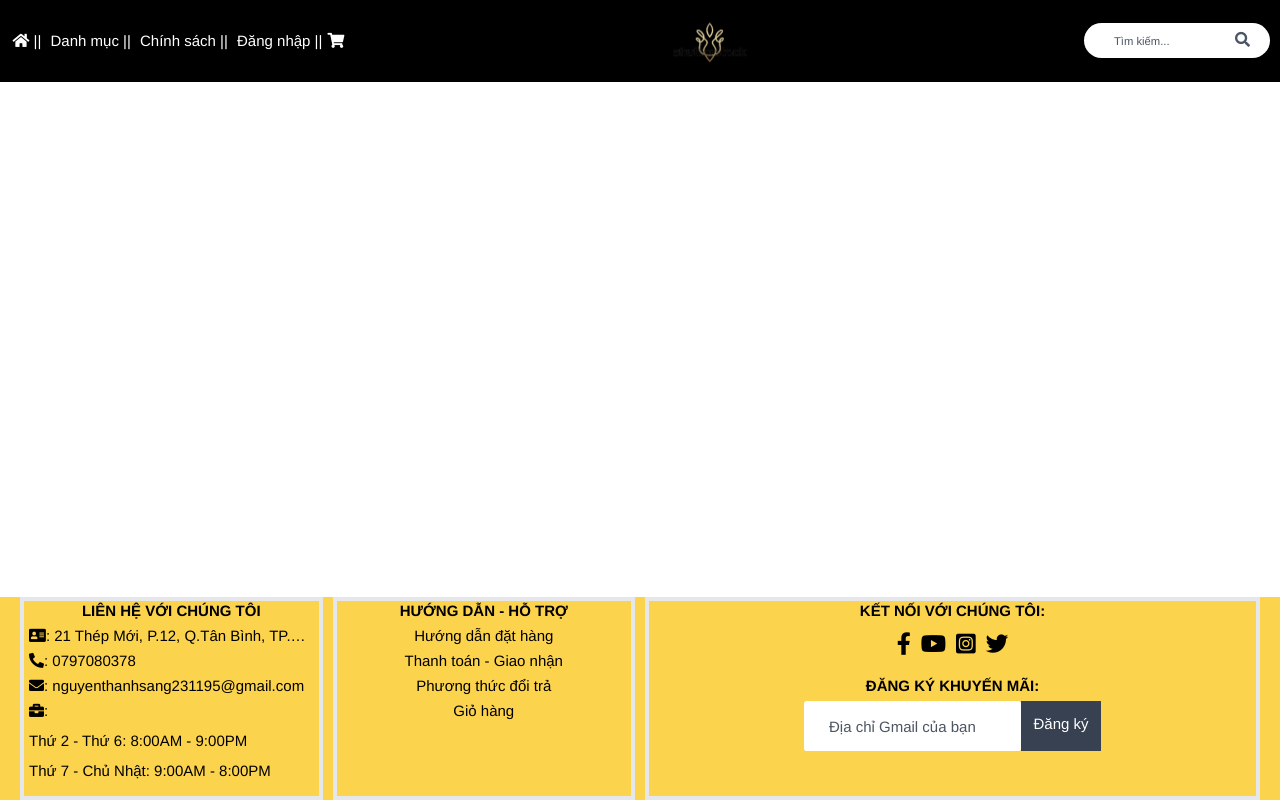
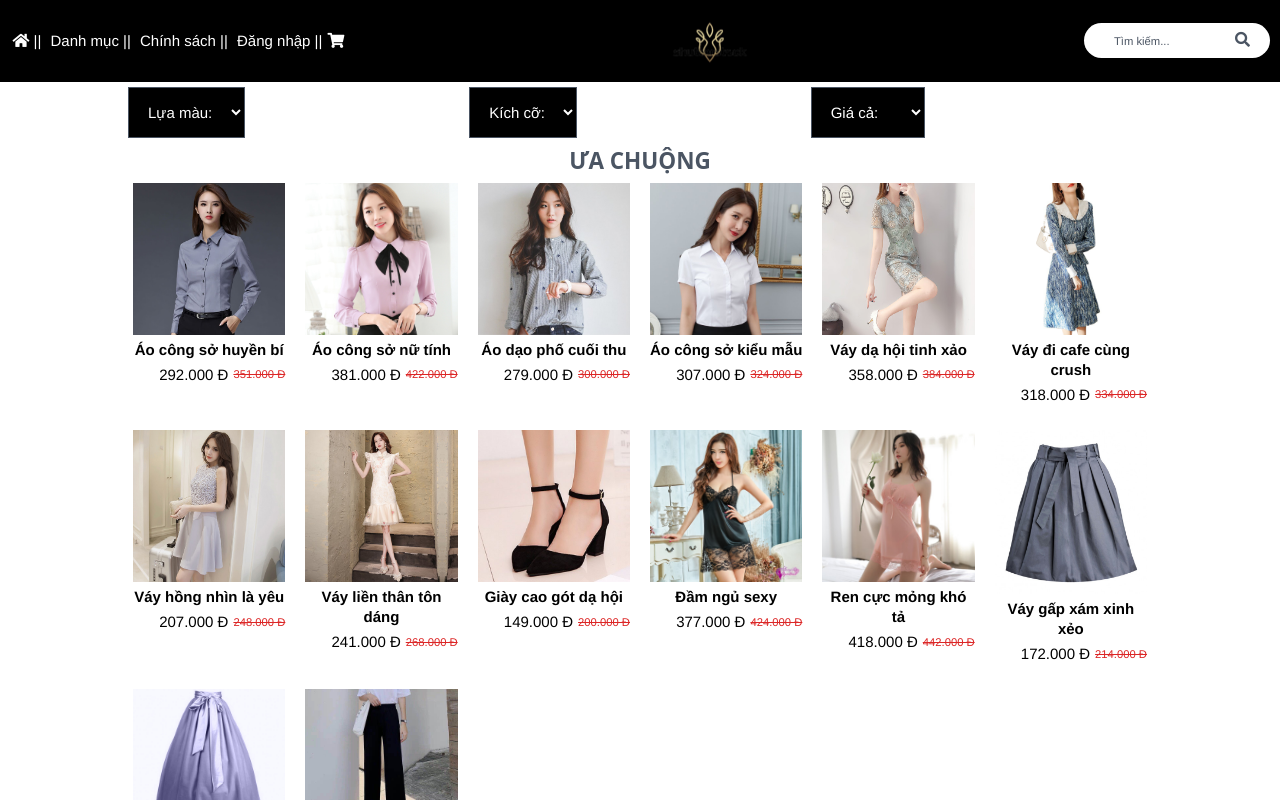
Before and after one commit to nguyenthanhsang231195/Tailwind-Reactjs-Nodejs-MongoDB, a React (Create React App) app in the folder Frontend/: page /category in a window 1280 px wide. Built offline with nearby package versions, Linux system fonts and the light colour scheme.

Commit message:
Screen I

```diff
--- a/Frontend/src/App.js
+++ b/Frontend/src/App.js
@@ -5,11 +5,12 @@ import './App.css';
 // Components
 import { Navbar } from './Components/HeaderComponents/Navbar/Navbar';
 import { Dropdown } from './Components/HeaderComponents/Navbar/Dropdown';
-
+import Footer from './Components/FooterComponents/Footer';
 
 // Screen
 import HomeScreen from './Screens/HomeScreen';
-import Footer from './Components/FooterComponents/Footer';
+import CategoryScreen from './Screens/CategoryScreen';
+import ProductScreen from './Screens/ProductScreen';
 
 function App() {
     return (
@@ -23,6 +24,10 @@ function App() {
     <main className="main-website">
         {/* HomeScreen */}
         <Route path="/" component={HomeScreen} exact />
+
+        {/* Screen */}
+        <Route path="/category" component={CategoryScreen} exact />
+        <Route path="/product/:slug" component={ProductScreen} />
     </main>
 
     <footer className="footer-website">
--- a/Frontend/src/Components/HeaderComponents/Navbar/Dropdown.js
+++ b/Frontend/src/Components/HeaderComponents/Navbar/Dropdown.js
@@ -18,11 +18,10 @@ export const Dropdown = () => {
         }
     </span>
 
-
     <div className=
         {sidebar
-        ? 'fixed grid grid-rows-4 items-center text-center bg-black w-full h-auto left-0 duration-300'
-        : 'fixed grid grid-rows-4 items-center text-center bg-purple-500 bg-opacity-50 w-full h-auto -left-full duration-700'}>
+        ? 'fixed grid grid-rows-4 items-center text-center bg-black w-full h-auto left-0 duration-300 z-10'
+        : 'fixed grid grid-rows-4 items-center text-center bg-purple-500 bg-opacity-50 w-full h-auto -left-full duration-700 z-10'}>
         <Link to="/">
             <h2 className="text-2xl font-bold text-white my-2 uppercase"> Trang chủ </h2>
          </Link>
--- /dev/null
+++ b/Frontend/src/Screens/CategoryScreen.js
@@ -0,0 +1,67 @@
+import React from 'react'
+import { Link } from 'react-router-dom'
+import productData from '../Data/data'
+import formatCurrency from '../util'
+
+export default function CategoryScreen() {
+    return (
+<div className="relative w-4/5 m-auto text-2xl">
+    {/* Filter */}
+    <div className="relative flex w-full h-auto my-2">
+        <div className="flex-1">
+            <select className="relative p-6 mr-6 border border-gray-600 bg-black text-white">
+                <option disabled selected> Lựa màu: </option>
+                <option> White </option>
+                <option> Black </option>
+                <option> Red </option>
+                <option> Blue </option>
+                <option> Yellow </option>
+                <option> Green </option>
+            </select>
+        </div>
+        <div className="flex-1">
+            <select className="relative p-6 mr-6 border border-gray-600 bg-black text-white">
+                <option disabled selected> Kích cỡ: </option>
+                <option> S </option>
+                <option> M </option>
+                <option> L </option>
+                <option> XL </option>
+            </select>
+        </div>
+        <div className="flex-1">
+            <select className="relative p-6 mr-6 border border-gray-600 bg-black text-white">
+                <option disabled selected> Giá cả: </option>
+                <option> Mắc nhất </option>
+                <option> Rẻ Nhất </option>
+            </select>
+        </div>
+    </div>
+    {/* Product */}
+    <div className="relative w-full h-auto m-auto py-2">
+        <div className="relative justify-center items-center text-center">
+            <h2 className="text-4xl font-extrabold font-sans text-gray-600 uppercase"> Ưa chuộng </h2>
+        </div>
+        <div className="relative block">
+            <ul className="relative grid grid-cols-2 gap-4 w-full md:grid-cols-4 lg:grid-cols-6">
+            {productData.getAllProducts().map((product) =>
+                <li key={product._id}>
+                    <div className="relative justify-center items-center text-center">
+                    <Link to={`/product/${product.slug}`} className="text-2xl text-black font-bold">
+                        <img src={product.image_main} alt={product.name} />
+                    </Link>
+                    <Link to={`/product/${product.slug}`} className="text-2xl text-black font-bold">
+                        <h2 className="my-2"> {product.name} </h2>
+                    </Link>
+                        <div className="flex justify-end items-center text-center">
+                            <h3 className="text-xl mr-2 md:text-2xl"> {formatCurrency(product.price)} </h3>
+                            <h4 className="text-red-600 line-through text-lg"> {formatCurrency(product.pricesell)} </h4>
+                        </div>
+                    </div>
+                </li>
+            )}
+            </ul>
+        </div>
+    </div>
+</div>
+    )
+}
--- a/Frontend/src/Screens/HomeScreen.js
+++ b/Frontend/src/Screens/HomeScreen.js
@@ -6,11 +6,19 @@ import { Link } from 'react-router-dom';
 import formatCurrency from '../util';
 
 export default function HomeScreen() {
+
+    const breakPoints = [
+        { width: 1, itemsToShow: 1 },
+        { width: 768, itemsToShow: 2 },
+        { width: 992, itemsToShow: 3 },
+        { width: 1200, itemsToShow: 4 },
+    ];
+
     return (
 <div className="relative w-full m-auto bg-white text-black">
     {/* Carousel */}
     <div className="relative w-full m-auto py-2">
-        <Carousel enableAutoPlay autoPlaySpeed={5000} arrows={false}>
+        <Carousel enableAutoPlay autoPlaySpeed={5000}>
             <div className="relative w-full h-auto my-2">
                 <img src="/images/Banner-1.jpg" alt="" className="relative w-full" />
             </div>
@@ -48,12 +56,16 @@ export default function HomeScreen() {
         </div>
         <div className="relative block">
             <ul className="relative grid w-full">
-            <Carousel enableAutoPlay autoPlaySpeed={6000} itemsToShow={2}>
+            <Carousel enableAutoPlay autoPlaySpeed={6000} breakPoints={breakPoints}>
             {productData.getAllProducts().map((product) =>
                 <li key={product._id} className="relative w-96">
                     <div className="relative justify-center items-center text-center w-full">
+                    <Link to={`/product/${product.slug}`} className="text-2xl text-black font-bold">
                         <img src={product.image_main} alt={product.name} />
+                    </Link>
+                    <Link to={`/product/${product.slug}`} className="text-2xl text-black font-bold">
                         <h2 className="my-2"> {product.name} </h2>
+                    </Link>
                         <div className="flex justify-end items-center text-center">
                             <h3 className="text-xl mr-2 md:text-2xl"> {formatCurrency(product.price)} </h3>
                             <h4 className="text-red-600 line-through text-lg"> {formatCurrency(product.pricesell)} </h4>
@@ -75,8 +87,12 @@ export default function HomeScreen() {
             {productData.getProducts(10).map((product) =>
                 <li key={product._id}>
                     <div className="relative justify-center items-center text-center">
-                        <img src={product.image_main} alt={product.name} />
-                        <h2 className="my-2"> {product.name} </h2>
+                        <Link to={`/product/${product.slug}`} className="text-2xl text-black font-bold">
+                            <img src={product.image_main} alt={product.name} />
+                        </Link>
+                        <Link to={`/product/${product.slug}`} className="text-2xl text-black font-bold">
+                            <h2 className="my-2"> {product.name} </h2>
+                        </Link>
                         <div className="flex justify-end items-center text-center">
                             <h3 className="text-xl mr-2 md:text-2xl"> {formatCurrency(product.price)} </h3>
                             <h4 className="text-red-600 line-through text-lg"> {formatCurrency(product.pricesell)} </h4>
--- /dev/null
+++ b/Frontend/src/Screens/ProductScreen.js
@@ -0,0 +1,64 @@
+import React from 'react';
+import { withRouter } from 'react-router';
+import productData from '../Data/data';
+import formatCurrency from '../util';
+
+function ProductScreen(props) {
+
+    const product = productData.getProductBySlug(props.match.params.slug);
+
+    return (
+<div className="relative w-4/5 m-auto py-8">
+    <div className="relative w-full grid grid-cols-10 gap-4">
+        {/* Image */}
+        <div className="relative col-span-7 md:col-span-6">
+            <div className="relative w-3/4">
+                <img
+                    src={product.image_main}
+                    alt={product.name}
+                    className="relative w-full border-solid border-2 border-pink-500 shadow-md" />
+            </div>
+        </div>
+        {/* Info */}
+        <div className="relative col-span-3 md:col-span-4">
+            <div className="relative w-full">
+                <h1 className="text-4xl text-center font-bold"> {product.name} </h1>
+                <div className="flex justify-center items-center gap-4">
+                    <h2 className="text-3xl font-bold"> {formatCurrency(product.price)} </h2>
+                    <h2 className="text-2xl text-red-600 line-through"> {formatCurrency(product.pricesell)} </h2>
+                </div>
+                <hr className="h-4 border-gray-600 text-2xl" />
+                <div className="my-8 text-3xl font-bold">
+                    Danh mục: <span className="font-light"> {product.category} </span>
+                </div>
+               <div className="my-8">
+                   <label className="text-3xl font-bold"> Lựa màu: </label>
+                    <select className="relative p-4 w-48 border border-gray-600 bg-black text-white">
+                        <option> White </option>
+                        <option> Black </option>
+                        <option> Red </option>
+                        <option> Blue </option>
+                        <option> Yellow </option>
+                        <option> Green </option>
+                    </select>
+               </div>
+               <div className="my-8">
+                    <label className="text-3xl font-bold"> Kích cỡ: </label>
+                    <select className="relative p-4 w-48 border border-gray-600 bg-black text-white">
+                        <option> S </option>
+                        <option> M </option>
+                        <option> L </option>
+                        <option> XL </option>
+                    </select>
+               </div>
+               <div className="relative w-full m-auto text-center">
+                    <button class="relative w-80 h-20 ring-2 ring-purple-800 ring-offset-1 bg-black text-white"> Click </button>
+               </div>
+            </div>
+        </div>
+    </div>
+</div>
+    )
+}
+
+export default withRouter(ProductScreen);
```
Also changed, not shown: 1 other file (tests, documents, lock files or other folders).
